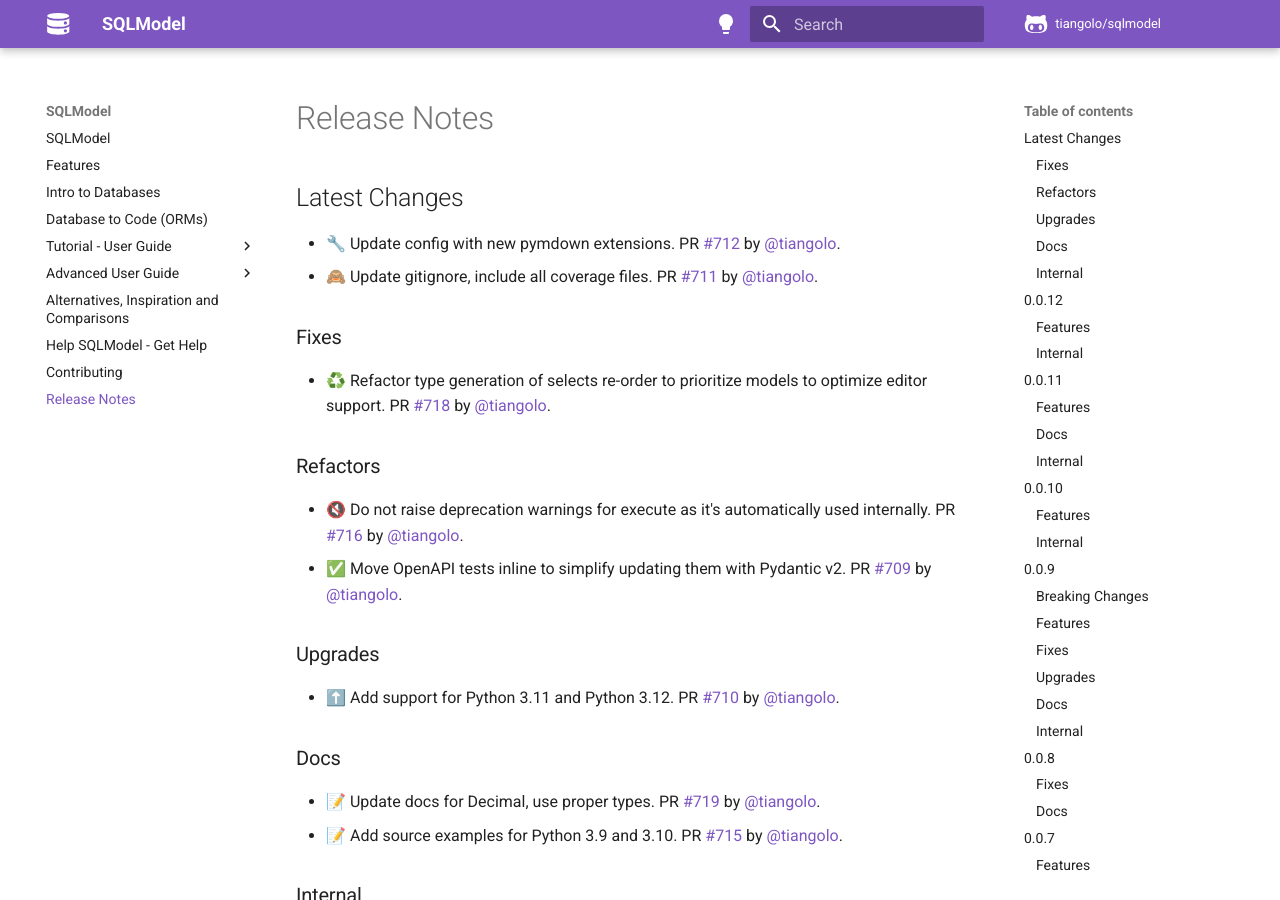
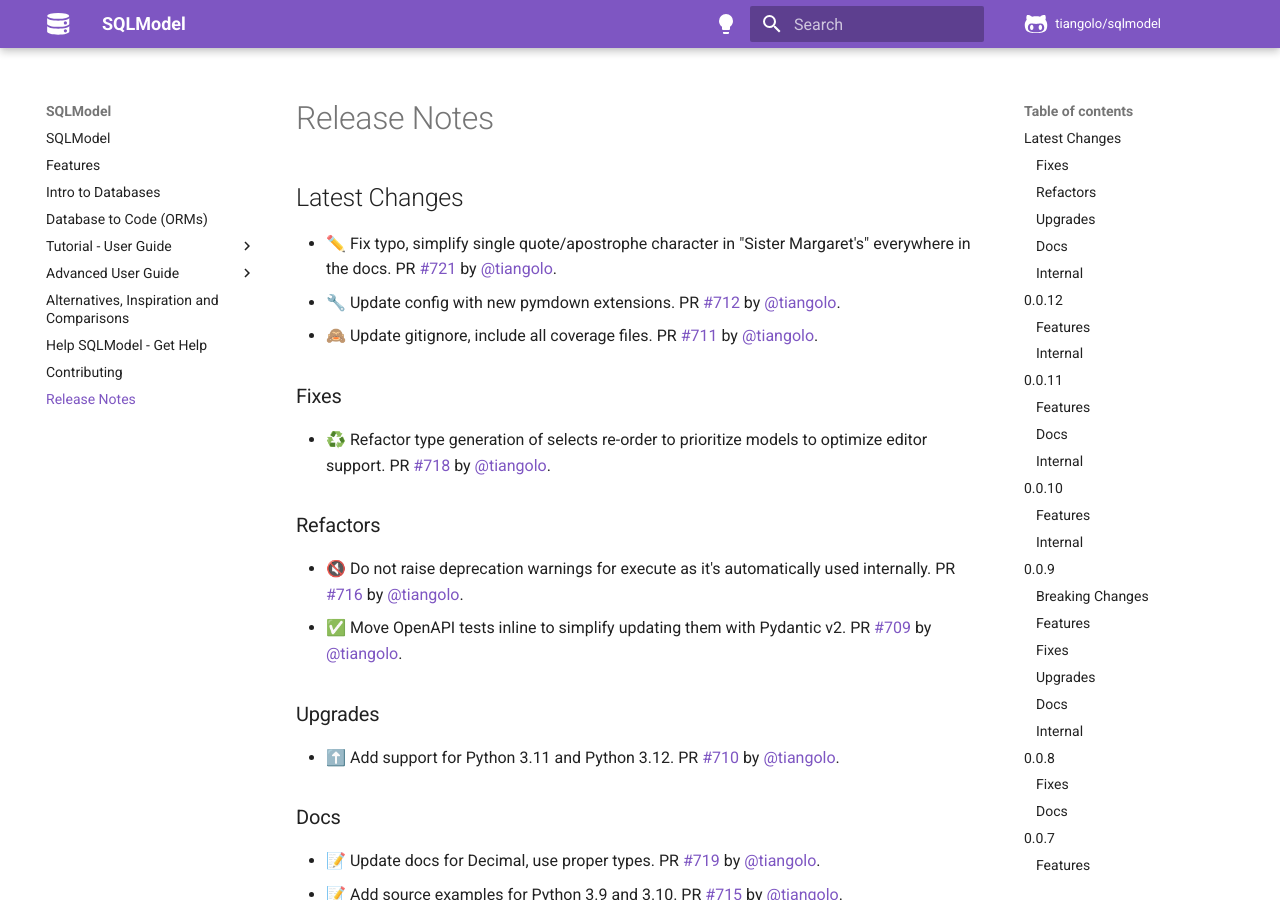
Before and after one commit to sztrakabalint/fastapi-sqlmodel, an MkDocs documentation site: the page built from docs/release-notes.md, in a window 1280 px wide and 900 px high. Built offline with MkDocs 1.6.1 and Material for MkDocs 9.7.7, drawn with Linux system fonts in a browser that asks for light colours; comment, search, counter and statistics services are not loaded.

Commit message:
📝 Update release notes

```diff
--- a/docs/release-notes.md
+++ b/docs/release-notes.md
@@ -2,6 +2,7 @@
 
 ## Latest Changes
 
+* ✏️ Fix typo, simplify single quote/apostrophe character in "Sister Margaret's" everywhere in the docs. PR [#721](https://github.com/tiangolo/sqlmodel/pull/721) by [@tiangolo](https://github.com/tiangolo).
 * 🔧 Update config with new pymdown extensions. PR [#712](https://github.com/tiangolo/sqlmodel/pull/712) by [@tiangolo](https://github.com/tiangolo).
 * 🙈 Update gitignore, include all coverage files. PR [#711](https://github.com/tiangolo/sqlmodel/pull/711) by [@tiangolo](https://github.com/tiangolo).
 
```
